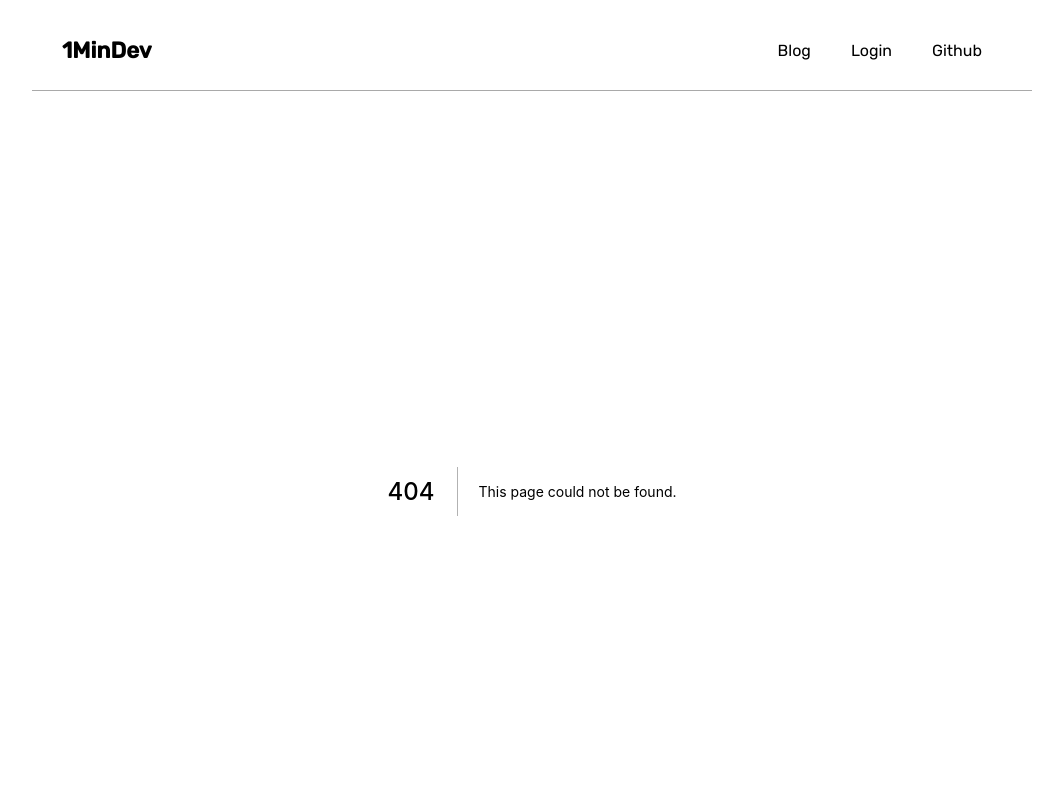
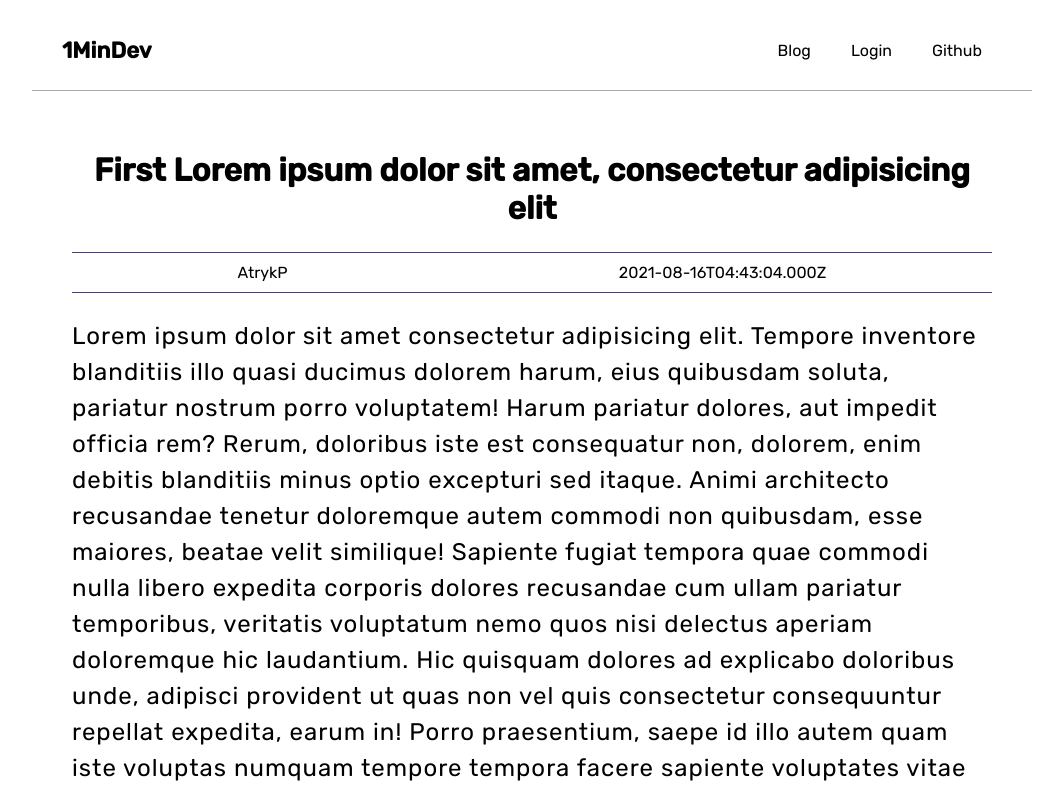
Before and after one commit to adkinsmpage/blog-page, a Next.js app: page /posts/1 in a window 1280 px wide. Before the commit this address had no page. Shown: the top 792 px of the page, without its empty margins (108-1171 px from the left). Built offline with nearby package versions, Linux system fonts and the light colour scheme.

Commit message:
create Post Screen

```diff
--- a/components/Post/Post.tsx
+++ b/components/Post/Post.tsx
@@ -1,11 +1,13 @@
 import { IPostElement } from "../../pages";
 import style from "./Post.module.css";
+import { useRouter } from "next/router";
 
 interface IPost {
   data: IPostElement;
 }
 
 export default function Post({ data }: IPost) {
+  const router = useRouter();
   const cutText = (length: number, text: string) => {
     if (text.length <= length) return text;
     return `${text.substr(0, length)}...`;
@@ -13,7 +15,9 @@ export default function Post({ data }: IPost) {
 
   return (
     <div className={style.wrapper}>
-      <h2>{cutText(40, data.title)}</h2>
+      <h2 onClick={() => router.push(`/posts/${data.id}`)}>
+        {cutText(40, data.title)}
+      </h2>
       <div className={style.postInformation}>
         <p>{data.author}</p>
         <p>{data.date}</p>
--- a/pages/index.tsx
+++ b/pages/index.tsx
@@ -15,7 +15,7 @@ export interface IPostElement {
   id: number;
 }
 
-const postsList: IPostElement[] = [
+export const postsList: IPostElement[] = [
   {
     title: "First Lorem ipsum dolor sit amet, consectetur adipisicing elit",
     author: "AtrykP",
--- /dev/null
+++ b/pages/posts/[id].tsx
@@ -0,0 +1,32 @@
+import { IPostElement, postsList } from "../../pages/index";
+import { useRouter } from "next/router";
+import { useEffect, useState } from "react";
+import style from "../../styles/PostScreen.module.css";
+
+export default function PostScreen() {
+  const [currentPost, setCurrentPost] = useState<IPostElement>();
+  const router = useRouter();
+  const postInfo = router.query;
+
+  useEffect(() => {
+    if (postInfo?.id) {
+      const [post] = postsList.filter(
+        (element: IPostElement) => element.id.toString() === postInfo.id
+      );
+      setCurrentPost(post);
+    }
+  }, [postInfo]);
+
+  const { title, author, date, content } = currentPost || {};
+
+  return (
+    <div className={style.wrapper}>
+      <h1 className={style.header}>{title}</h1>
+      <div className={style.postInfo}>
+        <p>{author}</p>
+        <p>{date}</p>
+      </div>
+      <p className={style.text}>{content}</p>
+    </div>
+  );
+}
--- /dev/null
+++ b/styles/PostScreen.module.css
@@ -0,0 +1,20 @@
+.wrapper {
+  padding: 4%;
+}
+.header {
+  text-align: center;
+  margin-top: 20px;
+}
+.postInfo {
+  display: flex;
+  justify-content: space-around;
+  padding: 10px 0;
+  border-top: 1px solid darkslateblue;
+  border-bottom: 1px solid darkslateblue;
+  margin: 25px auto;
+}
+.text {
+  font-size: 1.5rem;
+  letter-spacing: 1px;
+  line-height: 1.5;
+}
```
